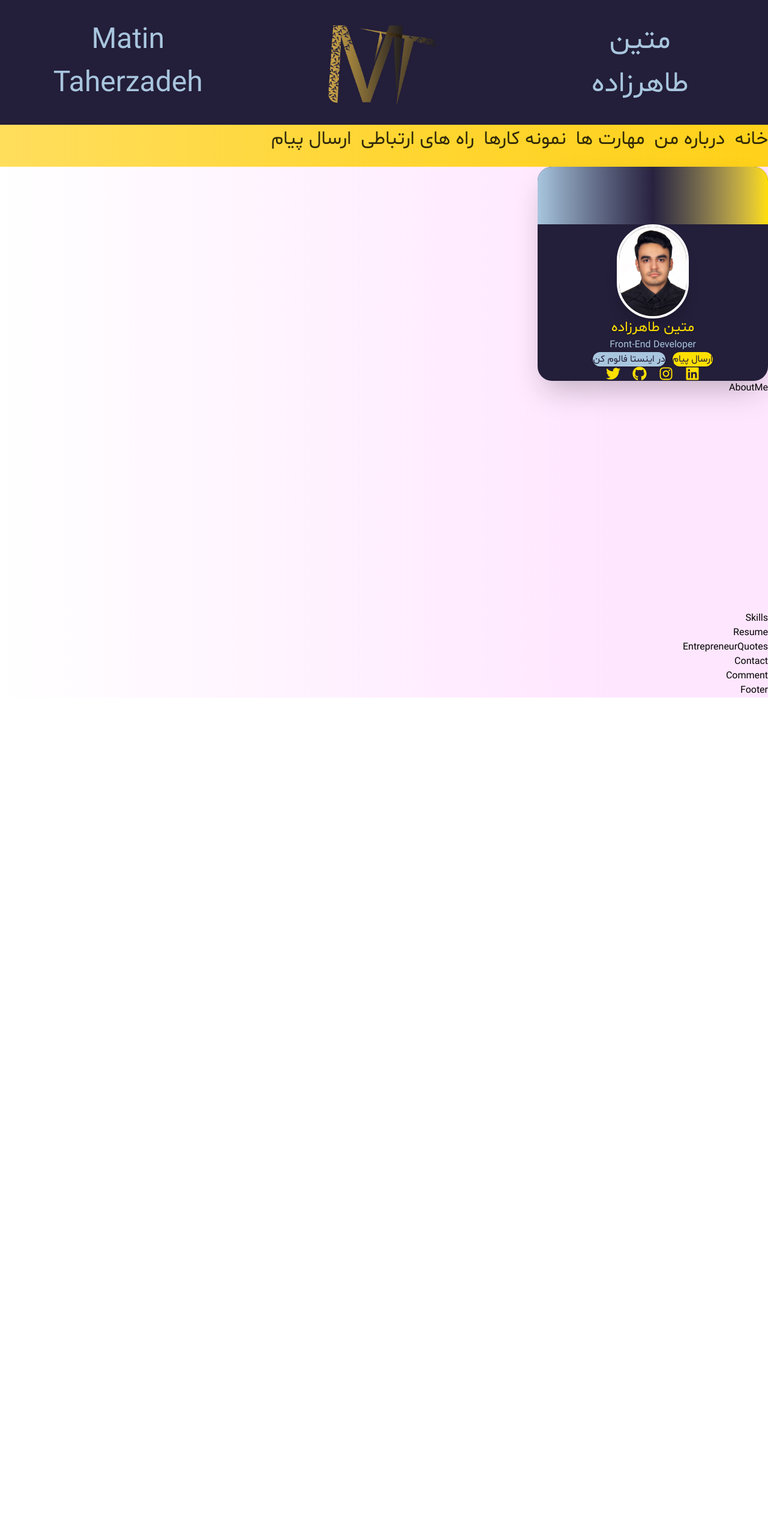
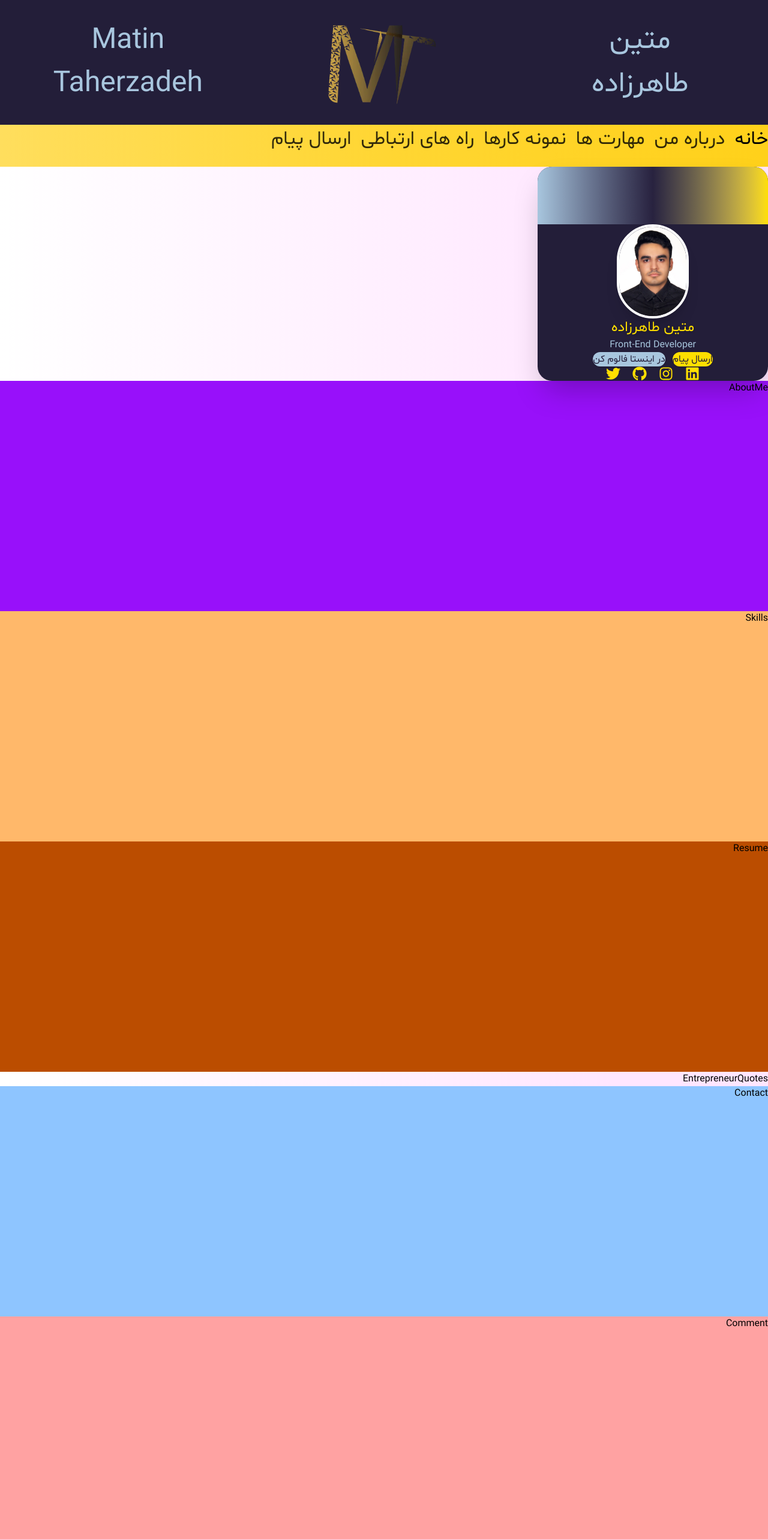
Before and after one commit to MatinT-SA/My-Personal-Website, a Next.js app: page / in a window 1280 px wide. Shown: the top 2566 px of the page at 60% size. Before the commit the page ends 1163 px from the top, so only its background shows below. Built offline with nearby package versions, Linux system fonts and the light colour scheme.

Commit message:
adding background colors for distinguishing the sections

```diff
--- a/app/components/Navigation.js
+++ b/app/components/Navigation.js
@@ -1,7 +1,6 @@
-// app/components/Navigation.jsx
 "use client";
 
-import { useEffect, useRef, useState } from "react";
+import { useEffect, useRef, useState, useCallback } from "react";
 
 export default function Navigation() {
   const [isMenuOpen, setIsMenuOpen] = useState(false);
@@ -18,11 +17,22 @@ export default function Navigation() {
     { id: "comment", label: "ارسال پیام" },
   ];
 
+  // Throttle function to improve scroll performance
+  function throttle(fn, wait) {
+    let time = Date.now();
+    return function () {
+      if (Date.now() - time >= wait) {
+        fn();
+        time = Date.now();
+      }
+    };
+  }
+
   /* -------------------------
      Fixed-on-scroll logic
   ------------------------- */
   useEffect(() => {
-    const handleScroll = () => {
+    const handleScroll = throttle(() => {
       const headerEl = document.querySelector("header");
       const headerHeight = headerEl ? headerEl.offsetHeight : 0;
       const scrollY = window.scrollY || window.pageYOffset;
@@ -38,9 +48,8 @@ export default function Navigation() {
         setIsFixed(false);
         if (nextEl) nextEl.style.paddingTop = "";
       }
-    };
+    }, 100);
 
-    // passive listeners for performance
     window.addEventListener("scroll", handleScroll, { passive: true });
     window.addEventListener("resize", handleScroll);
     handleScroll(); // initial check on mount
@@ -57,7 +66,7 @@ export default function Navigation() {
   }, []);
 
   /* -------------------------
-     Active section (IntersectionObserver)
+     Active section tracking (IntersectionObserver)
   ------------------------- */
   useEffect(() => {
     const sections = document.querySelectorAll("section[id]");
@@ -73,7 +82,6 @@ export default function Navigation() {
       },
       {
         root: null,
-        // trigger when roughly middle of section is visible
         rootMargin: "0px 0px -50% 0px",
         threshold: 0,
       }
@@ -83,7 +91,7 @@ export default function Navigation() {
     return () => io.disconnect();
   }, []);
 
-  const closeMenu = () => setIsMenuOpen(false);
+  const closeMenu = useCallback(() => setIsMenuOpen(false), []);
 
   return (
     <nav
@@ -93,8 +101,9 @@ export default function Navigation() {
         isFixed ? "fixed top-0 left-0 w-full z-50 shadow-lg" : "relative"
       }`}
       aria-label="Primary navigation"
+      style={{ scrollBehavior: "smooth" }} // smooth scrolling for anchors
     >
-      {/* open button - visible on mobile only */}
+      {/* Open menu button (mobile only) */}
       <button
         type="button"
         onClick={() => setIsMenuOpen(true)}
@@ -104,7 +113,7 @@ export default function Navigation() {
         <i className="fa fa-bars" />
       </button>
 
-      {/* Main menu - desktop: md:flex, mobile: full-screen overlay when open */}
+      {/* Main menu */}
       <ul
         className={`mainMenu list-none gap-4 ${
           isMenuOpen
@@ -112,7 +121,7 @@ export default function Navigation() {
             : "hidden md:flex md:flex-row md:items-center"
         }`}
       >
-        {/* close button (mobile overlay) */}
+        {/* Close menu button (mobile only) */}
         {isMenuOpen && (
           <button
             type="button"
@@ -124,12 +133,12 @@ export default function Navigation() {
           </button>
         )}
 
-        {links.map((link) => {
-          const isActive = activeSection === link.id;
+        {links.map(({ id, label }) => {
+          const isActive = activeSection === id;
           return (
-            <li key={link.id} className="transition-all duration-300">
+            <li key={id} className="transition-all duration-300">
               <a
-                href={`#${link.id}`}
+                href={`#${id}`}
                 onClick={closeMenu}
                 aria-current={isActive ? "page" : undefined}
                 className={`nav-item flex justify-between px-5 py-4 text-[2rem] font-bold transition-opacity duration-200 ${
@@ -139,50 +148,47 @@ export default function Navigation() {
                   color: isMenuOpen ? "#fff" : "var(--dark-primary-color)",
                 }}
               >
-                {link.label}
+                {label}
               </a>
             </li>
           );
         })}
 
-        {/* Social icons (kept visible on desktop; shown in overlay on mobile) */}
+        {/* Social icons */}
         <li className="icons flex gap-4">
+          {[
+            {
+              href: "https://www.instagram.com/matin_taherzadeh_sa/",
+              label: "Instagram",
+              icon: "fab fa-instagram",
+            },
+            {
+              href: "https://twitter.com/MatinT_SA",
+              label: "Twitter",
+              icon: "fab fa-twitter",
+            },
+            {
+              href: "https://github.com/MatinT-SA",
+              label: "GitHub",
+              icon: "fab fa-github",
+            },
+            {
+              href: "https://www.linkedin.com/in/matin-taherzadeh-sa",
+              label: "LinkedIn",
+              icon: "fab fa-linkedin",
+            },
+          ].map(({ href, label, icon }) => (
             <a
-            href="https://www.instagram.com/matin_taherzadeh_sa/"
+              key={label}
+              href={href}
               target="_blank"
               rel="noopener noreferrer"
-            aria-label="Instagram"
+              aria-label={label}
               className="text-2xl"
             >
-            <i className="fab fa-instagram" />
+              <i className={icon} />
             </a>
-          <a
-            href="https://twitter.com/MatinT_SA"
-            target="_blank"
-            rel="noopener noreferrer"
-            aria-label="Twitter"
-            className="text-2xl"
-          >
-            <i className="fab fa-twitter" />
-          </a>
-          <a
-            href="https://github.com/MatinT-SA"
-            target="_blank"
-            rel="noopener noreferrer"
-            aria-label="GitHub"
-            className="text-2xl"
-          >
-            <i className="fab fa-github" />
-          </a>
-          <a
-            href="https://www.linkedin.com/in/matin-taherzadeh-sa"
-            target="_blank"
-            rel="noopener noreferrer"
-            aria-label="LinkedIn"
-            className="text-2xl"
-          >
-            <i className="fab fa-linkedin" />
-          </a>
+          ))}
         </li>
       </ul>
     </nav>
--- a/app/sections/AboutMe.js
+++ b/app/sections/AboutMe.js
@@ -2,7 +2,7 @@ import React from "react";
 
 export default function AboutMe() {
   return (
-    <div id="about-me" className="h-96">
+    <div id="about-me" className="h-96 bg-purple-600">
       AboutMe
     </div>
   );
--- a/app/sections/Comment.js
+++ b/app/sections/Comment.js
@@ -1,5 +1,9 @@
 import React from "react";
 
 export default function Comment() {
-  return <div id="comment">Comment</div>;
+  return (
+    <div id="comment" className="h-96 bg-red-300">
+      Comment
+    </div>
+  );
 }
--- a/app/sections/Contact.js
+++ b/app/sections/Contact.js
@@ -1,5 +1,9 @@
 import React from "react";
 
 export default function Contact() {
-  return <div id="contact">Contact</div>;
+  return (
+    <div id="contact" className="bg-blue-300 h-96">
+      Contact
+    </div>
+  );
 }
--- a/app/sections/HomeSection.js
+++ b/app/sections/HomeSection.js
@@ -4,7 +4,7 @@ import ProfileCard from "../components/ProfileCard";
 
 export default function HomeSection() {
   return (
-    <section id="Home" className="w-full">
+    <section id="home" className="w-full">
       <div className="w-full mx-auto px-4 py-6">
         <Header />
         <Navigation />
--- a/app/sections/Resume.js
+++ b/app/sections/Resume.js
@@ -1,5 +1,9 @@
 import React from "react";
 
 export default function Resume() {
-  return <div id="resume">Resume</div>;
+  return (
+    <div id="resume" className="bg-amber-700 h-96">
+      Resume
+    </div>
+  );
 }
--- a/app/sections/Skills.js
+++ b/app/sections/Skills.js
@@ -1,5 +1,9 @@
 import React from "react";
 
 export default function Skills() {
-  return <div id="skills">Skills</div>;
+  return (
+    <div id="skills" className="bg-orange-300 h-96">
+      Skills
+    </div>
+  );
 }
```
Lines whose indentation alone changed are shown as unchanged.
